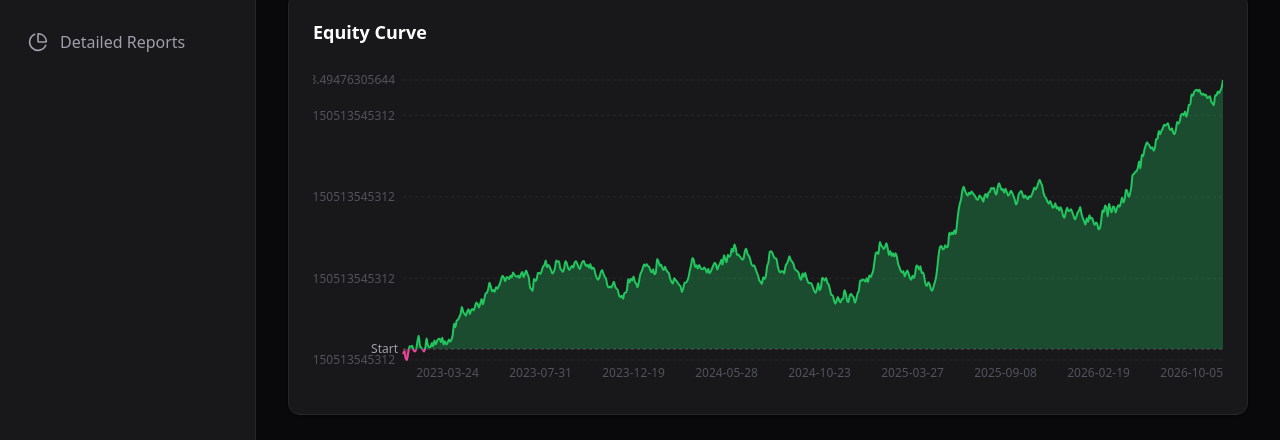
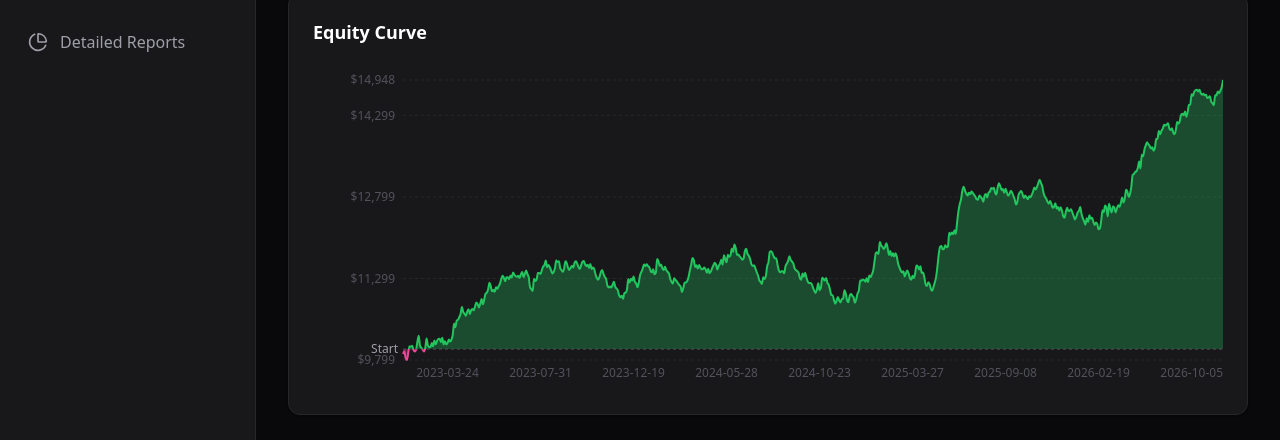
Before and after one commit to PostWorkCulture/FXDashboard, a Next.js app in the folder frontend/: page / in a window 1280 px wide. Shown: the part 268-708 px from the top of the page. Built offline with nearby package versions, Linux system fonts and the light colour scheme.

Commit message:
UI Tweaks: Round YAxis equity ticks to remove long decimals, round equity curve data to 2 decimals

```diff
--- a/frontend/src/app/page.tsx
+++ b/frontend/src/app/page.tsx
@@ -52,7 +52,7 @@ export default function Dashboard() {
       const date = t.exit_time.split(" ")[0];
       equityMap.set(date, current_equity);
     });
-    const equityCurve = Array.from(equityMap.entries()).map(([date, equity]) => ({ date, equity }));
+    const equityCurve = Array.from(equityMap.entries()).map(([date, equity]) => ({ date, equity: Math.round((equity as number) * 100) / 100 }));
 
     // Breakdowns
     const long_pnl = filteredTrades.filter(t => t.direction === "Long").reduce((sum, t) => sum + t.pnl, 0);
@@ -184,7 +184,7 @@ export default function Dashboard() {
                   tickLine={false}
                   axisLine={false}
                   domain={[minEq => Math.min(minEq, 10000), maxEq => Math.max(maxEq, 10000)]}
-                  tickFormatter={(value) => `$${value}`}
+                  tickFormatter={(value) => `$${Math.round(value).toLocaleString()}`}
                 />
                 <Tooltip
                   contentStyle={{ backgroundColor: '#18181b', borderColor: '#27272a', borderRadius: '8px' }}
```
